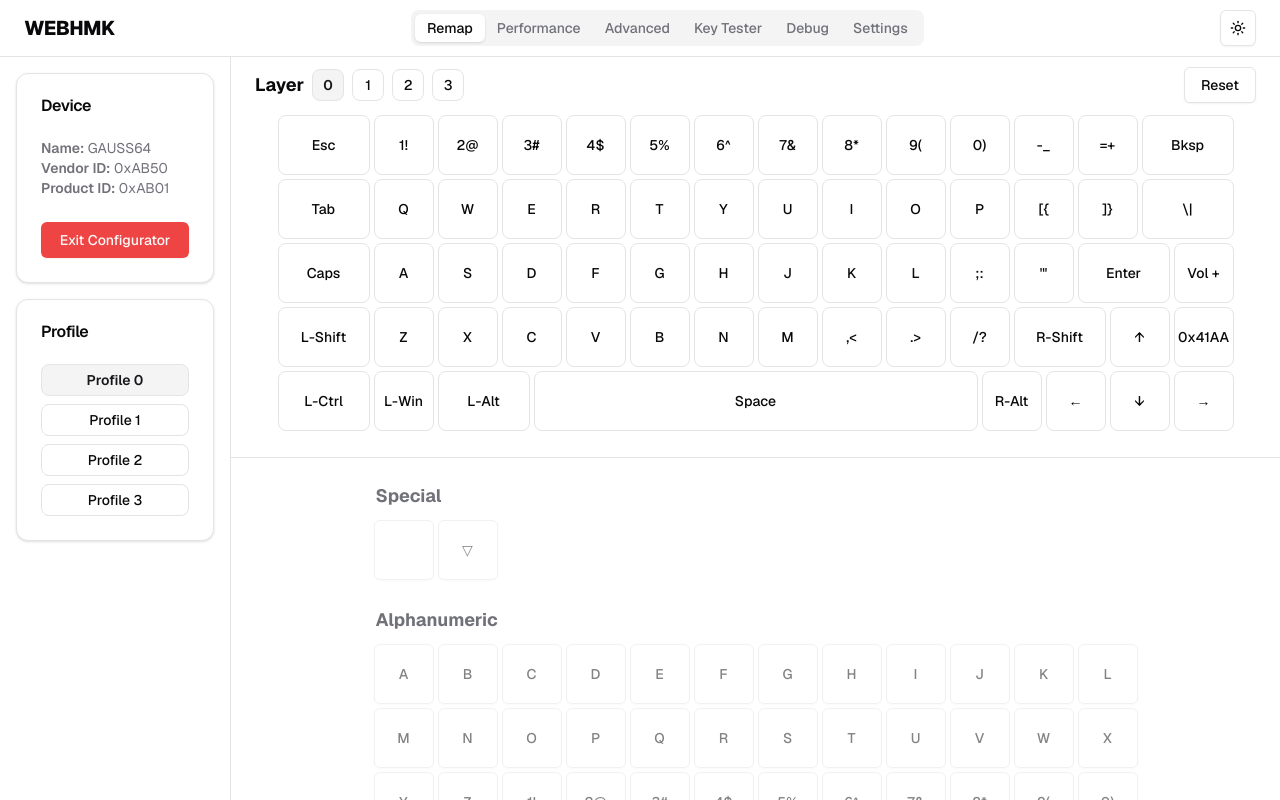
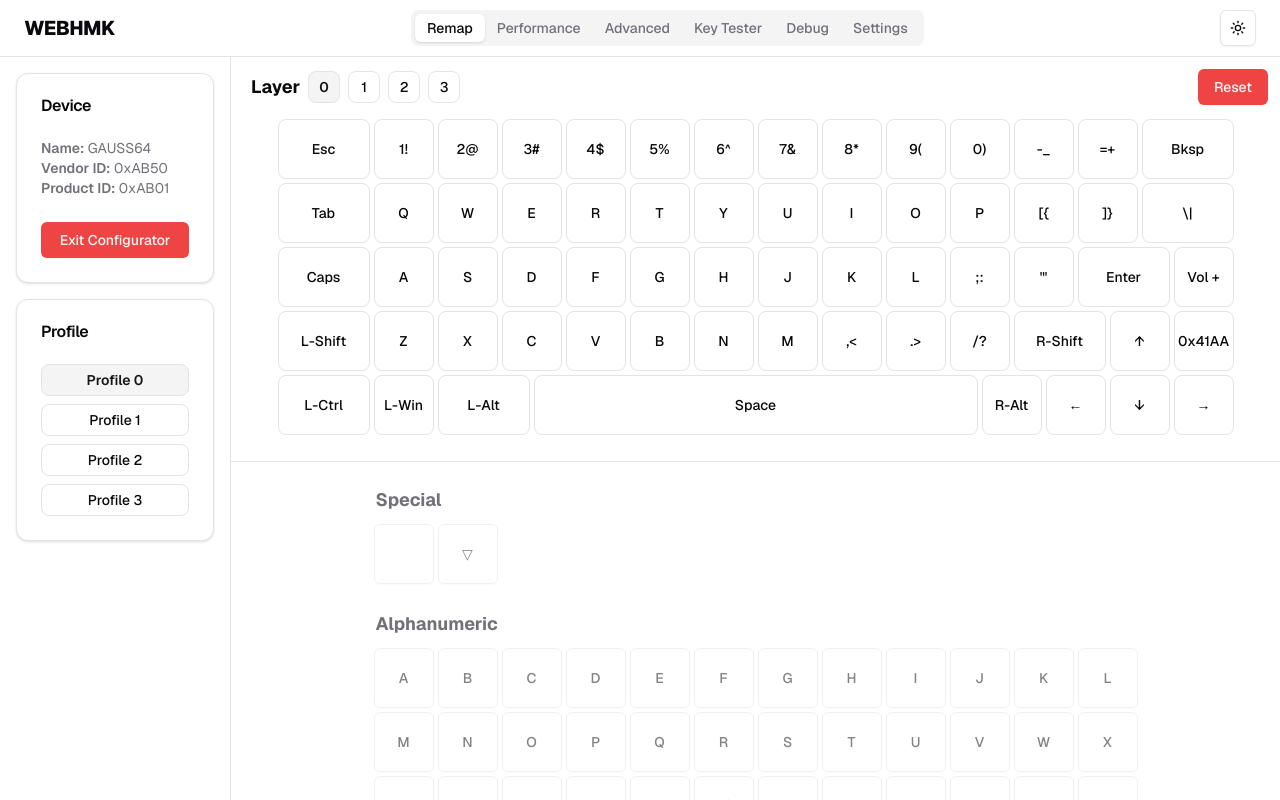
Before and after one commit to peppapighs/webhmk, a Next.js app: page /demo in a window 1280 px wide. Built offline with nearby package versions, Linux system fonts and the light colour scheme.

Commit message:
:lipstick: adjust header CSS for remap tab

```diff
--- a/src/components/remap/header.tsx
+++ b/src/components/remap/header.tsx
@@ -34,9 +34,9 @@ export function RemapHeader({ device }: IRemapHeaderProps) {
   })
 
   return (
-    <header className="flex w-full items-center justify-between gap-6 px-6">
+    <header className="flex w-full items-center justify-between gap-6 p-3">
       <RemapLayerSelector device={device} />
-      <Button variant="outline" onClick={() => resetKeymap.mutate()}>
+      <Button variant="destructive" onClick={() => resetKeymap.mutate()}>
         Reset
       </Button>
     </header>
--- a/src/components/remap/layer-selector.tsx
+++ b/src/components/remap/layer-selector.tsx
@@ -17,8 +17,8 @@ export function RemapLayerSelector({
   } = useConfiguratorState()
 
   return (
-    <div className="flex h-14 items-center gap-2">
-      <Label htmlFor="layer" className="text-lg font-bold">
+    <div className="flex items-center gap-2">
+      <Label htmlFor="layer" className="ml-2 text-lg font-bold">
         Layer
       </Label>
       <RadioGroup
```
